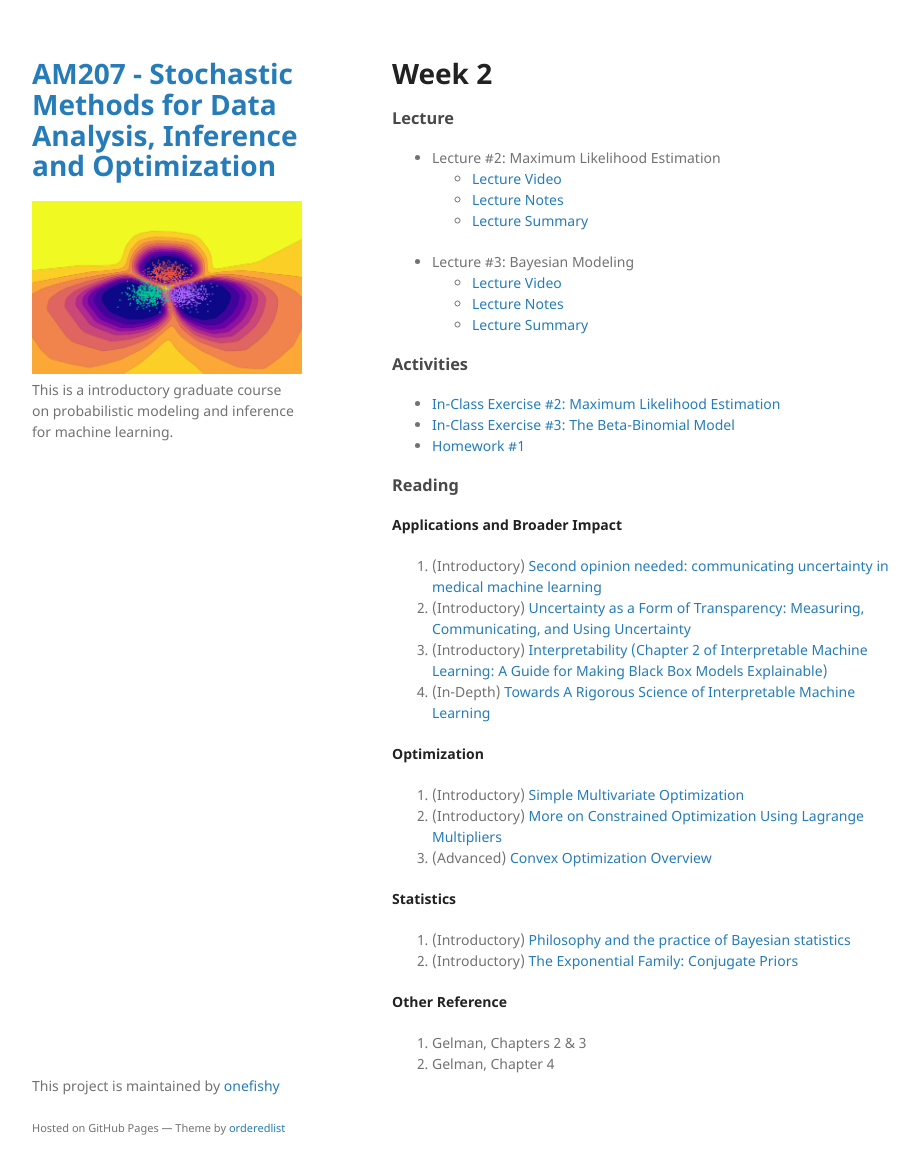
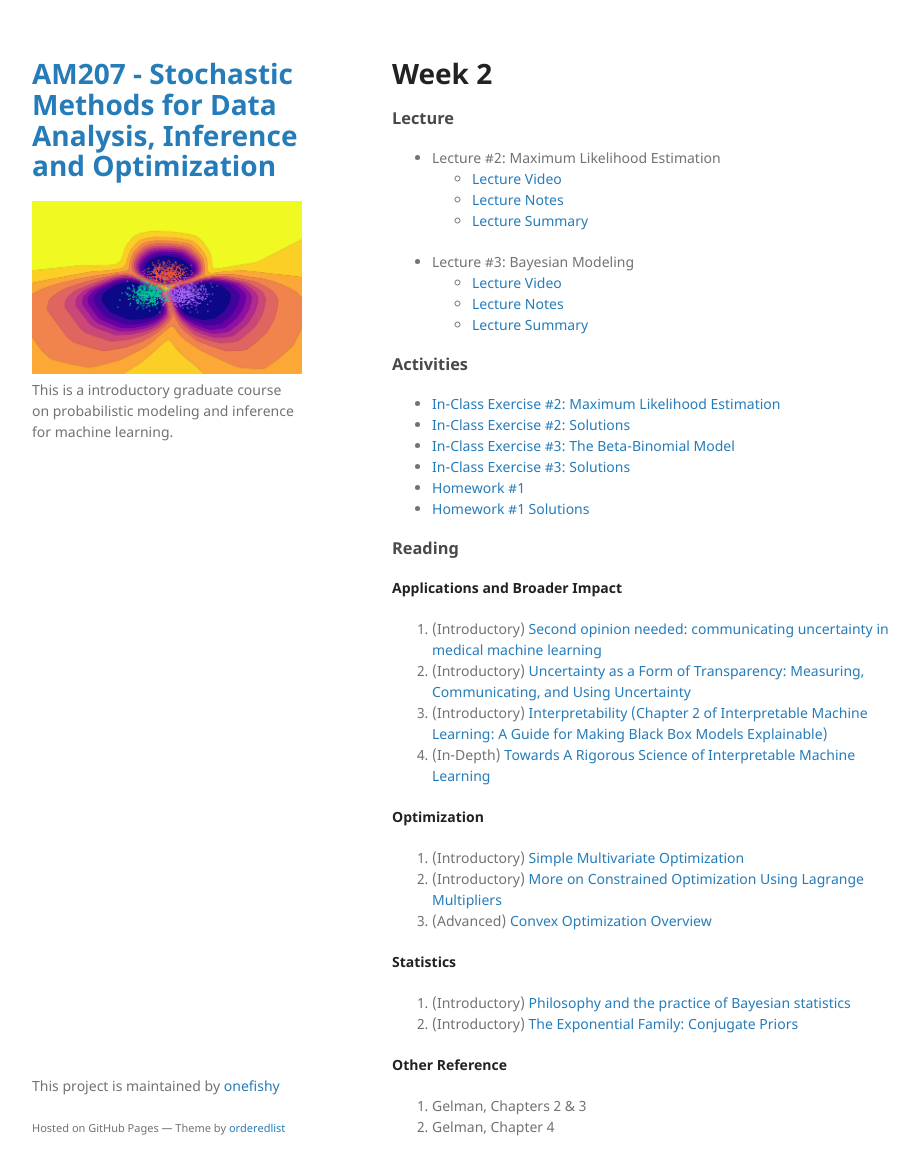
Before and after one commit to onefishy/am207, a Jekyll site: the page built from week2.md, in a window 1280 px wide and 1207 px high. Shown: the top 1175 px of the window, without its empty margins (178-1097 px from the left). Built offline with Jekyll 4.4.1, drawn with Linux system fonts in a browser that asks for light colours; our own code applies the rules of GitHub Pages for plain Markdown files.

Commit message:
Update week2.md

```diff
--- a/week2.md
+++ b/week2.md
@@ -12,8 +12,11 @@
 
 ### Activities
 - [In-Class Exercise #2: Maximum Likelihood Estimation](https://deepnote.com/workspace/weiwei-pan-2902decb-902f-40cc-9fa6-af2e3f31f15b/project/AM207Fall202102maximumlikelihoodestimation-dd051408-c249-4be2-ac22-8e6f98fe40a6)
+- [In-Class Exercise #2: Solutions](https://deepnote.com/workspace/weiwei-pan-2902decb-902f-40cc-9fa6-af2e3f31f15b/project/SolutionsAM207Fall202102maximumlikelihoodestimation-07642111-96a2-4d4e-b5f6-50e5ef503882/%2FIn-Class%20Exercises%2F02_maximum_likelihood_estimation.ipynb)
 - [In-Class Exercise #3: The Beta-Binomial Model](https://deepnote.com/workspace/weiwei-pan-2902decb-902f-40cc-9fa6-af2e3f31f15b/project/AM207Fall202103betabinomialmodel-43c07f29-502c-4c81-b3b0-6bb2ac88b8db)
+- [In-Class Exercise #3: Solutions](https://deepnote.com/workspace/weiwei-pan-2902decb-902f-40cc-9fa6-af2e3f31f15b/project/SolutionsAM207Fall202103betabinomialmodel-13f9b81d-b475-4059-9a42-635da2d2740a/%2FIn-Class%20Exercises%2F03_beta_binomial_model.ipynb)
 - [Homework #1](https://github.com/onefishy/am207/blob/master/HW/AM207_HW1.ipynb)
+- [Homework #1 Solutions](https://github.com/onefishy/am207/blob/master/HW/AM207_HW1_Solutions.ipynb)
 
 ### Reading
 **Applications and Broader Impact**
```
